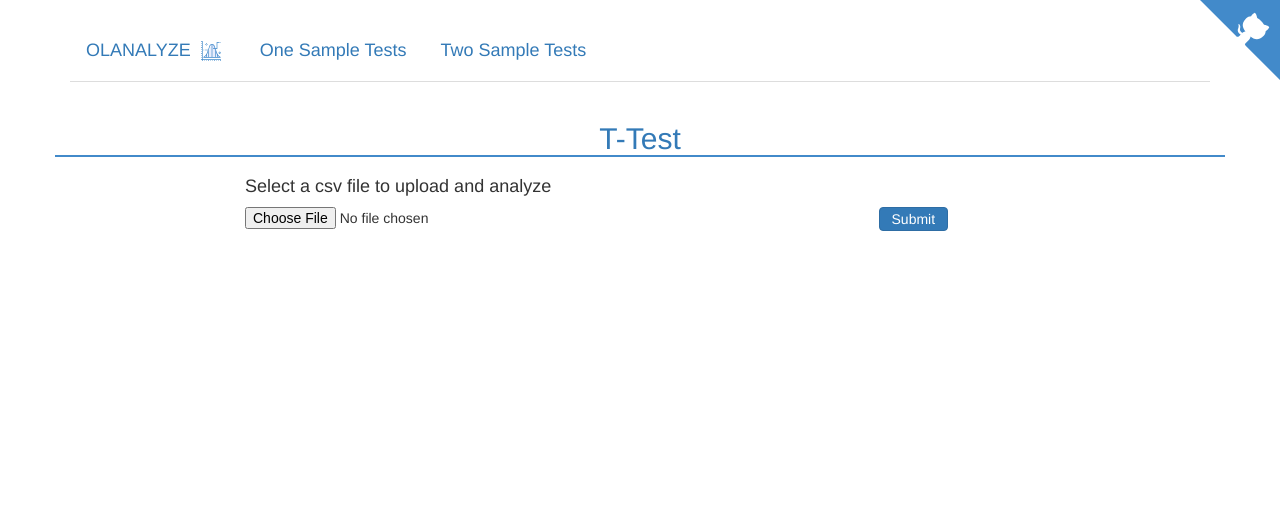
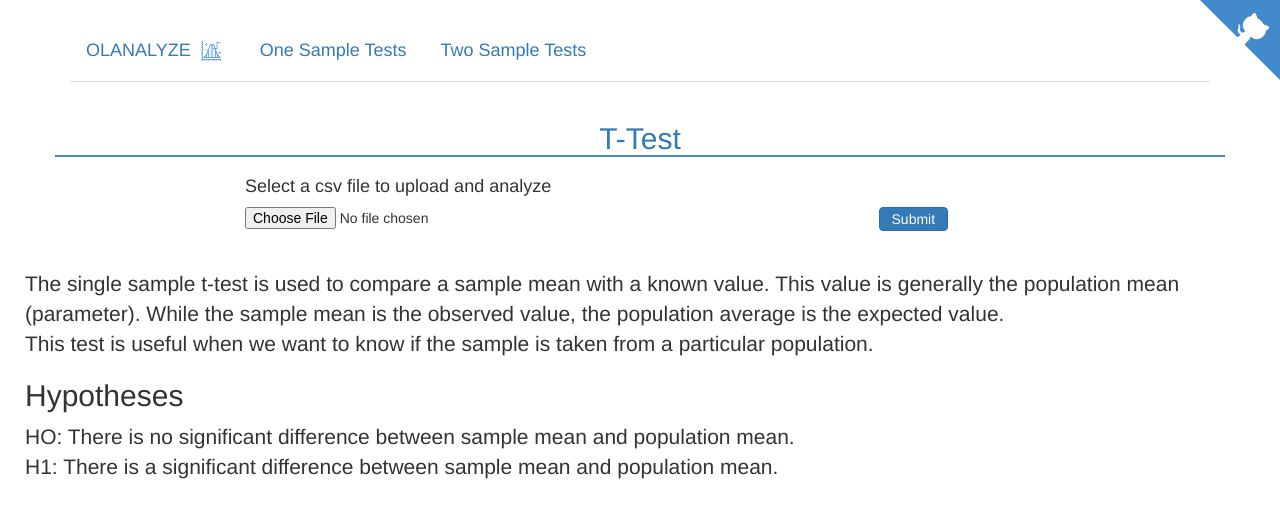
Before and after one commit to yavuzalikorkut/olanalyze, a Flask app: page /one-sample/t-test in a window 1280 px wide. Shown: the top 518 px of the page. Run offline with Flask 2, Linux system fonts and the light colour scheme; some libraries are stand-ins or nearby versions.

Commit message:
add some info for one sample ttest

```diff
--- a/static/css/style.css
+++ b/static/css/style.css
@@ -14,3 +14,8 @@
 #t-test {
     border-bottom: 2px solid #428ACA;
 }
+
+p.content{
+    font-size: 150% !important;
+    display: block;
+}
--- a/templates/one-sample-tests/t-test.html
+++ b/templates/one-sample-tests/t-test.html
@@ -56,8 +56,24 @@
                     </div>
 
             {% else %}
-
                 {% include 'file-upload.html' %}
+                <div class="row">
+                    <br />
+                            <p class="content">
+                            The single sample t-test is used to compare a sample mean with a known value. This value is
+                            generally the population mean (parameter). While the sample mean is the observed value,
+                            the population average is the expected value.
+                            <br />
+                            This test is useful when we want to know if the sample is taken from a particular population.
+                            <br />
+                            </p>
+                            <h2> Hypotheses</h2>
+                            <p class="content">
+                             HO: There is no significant difference between sample mean and population mean.
+                            <br />
+                             H1: There is a significant difference between sample mean and population mean.
+                            </p>
+                </div>
             {% endif %}
             </div>
         </div>
```
